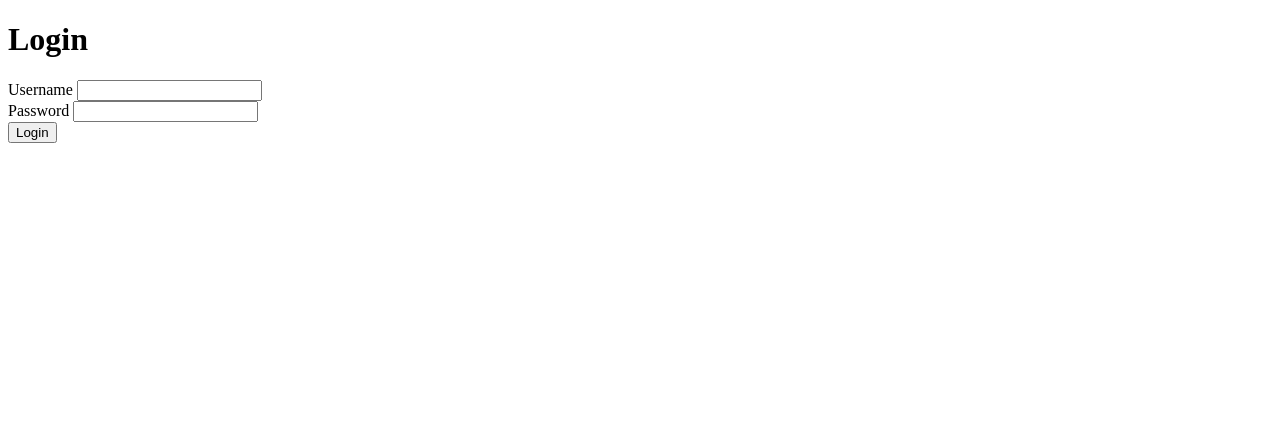
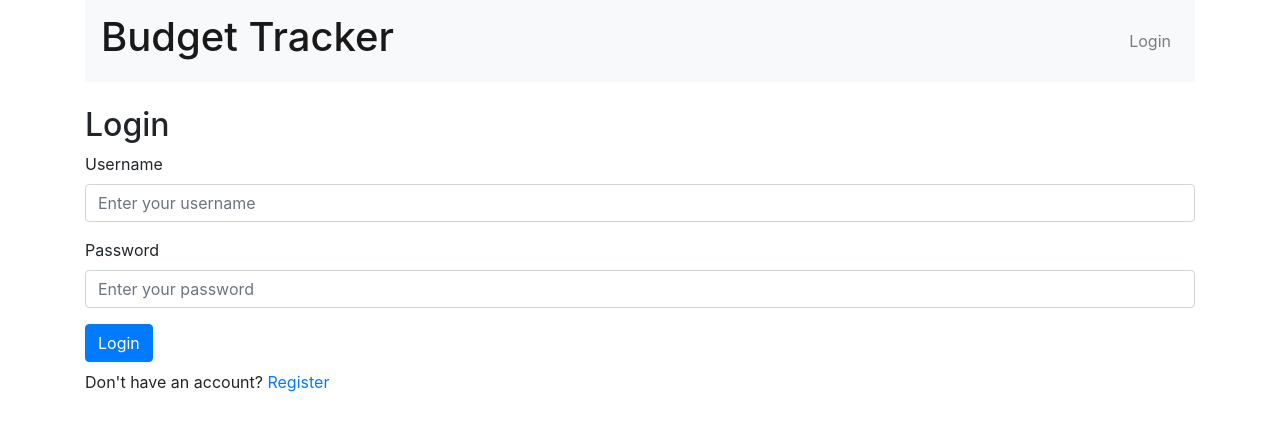
Before and after one commit to tibecvp/BudgetTracker, a Flask app: page /login in a window 1280 px wide. Shown: the top 431 px of the page. Run offline with Flask 3, Linux system fonts and the light colour scheme; some libraries are stand-ins or nearby versions.

Commit message:
Add base template with navigation and styles with Bootstrap

```diff
--- /dev/null
+++ b/app/templates/base.html
@@ -0,0 +1,49 @@
+<!DOCTYPE html>
+<html lang="en">
+<head>
+    <meta charset="UTF-8">
+    <meta name="viewport" content="width=device-width, initial-scale=1.0">
+    <title>Budget Tracker</title>
+    <link href="https://stackpath.bootstrapcdn.com/bootstrap/4.5.2/css/bootstrap.min.css" rel="stylesheet">
+</head>
+<body>
+    <div class="container">
+        <!-- Flash messages -->
+        {% with messages = get_flashed_messages(with_categories=true) %}
+            {% if messages %}
+                <div class="alert alert-dismissible fade show" role="alert">
+                    {% for category, message in messages %}
+                        <div class="alert alert-{{ category }}">{{ message }}</div>
+                    {% endfor %}
+                </div>
+            {% endif %}
+        {% endwith %}
+
+        <!-- Navigation Bar -->
+        <nav class="navbar navbar-expand-lg navbar-light bg-light">
+            <a class="navbar-brand" href="{{ url_for('login') }}">
+                <h1>Budget Tracker</h1>
+            </a>
+            <div class="collapse navbar-collapse" id="navbarNav">
+                <ul class="navbar-nav ml-auto">
+                    {% if 'user_id' in session %}
+                        <li class="nav-item">
+                            <a class="nav-link" href="{{ url_for('logout') }}">Logout</a>
+                        </li>
+                    {% else %}
+                        <li class="nav-item">
+                            <a class="nav-link" href="{{ url_for('login') }}">Login</a>
+                        </li>
+                    {% endif %}
+                </ul>
+            </div>
+        </nav>
+
+        <!-- Content Section -->
+        <div class="content mt-4">
+            {% block content %}
+            {% endblock %}
+        </div>
+    </div>
+</body>
+</html>
--- a/app/templates/login.html
+++ b/app/templates/login.html
@@ -1,15 +1,18 @@
-<!DOCTYPE html>
-<html>
-<head>
-    <title>Login</title>
-</head>
-<body>
-    <h1>Login</h1>
-    <form method="POST">
-        {{ form.hidden_tag() }}
-        {{ form.username.label }} {{ form.username(size=20) }}<br>
-        {{ form.password.label }} {{ form.password(size=20) }}<br>
-        {{ form.submit() }}
-    </form>
-</body>
-</html>
+{% extends 'base.html' %}
+
+{% block content %}
+   <h2>Login</h2>
+   <form method="POST" action="{{ url_for('login') }}">
+       {{ form.hidden_tag() }}
+       <div class="form-group">
+           <label for="username">Username</label>
+           {{ form.username(class="form-control", placeholder="Enter your username") }}
+       </div>
+       <div class="form-group">
+           <label for="password">Password</label>
+           {{ form.password(class="form-control", placeholder="Enter your password") }}
+       </div>
+       <button type="submit" class="btn btn-primary">Login</button>
+   </form>
+   <p class="mt-2">Don't have an account? <a href="{{ url_for('register') }}">Register</a></p>
+{% endblock %}
```
Also changed, not shown: app/templates/register.html (+22 -16 lines).
